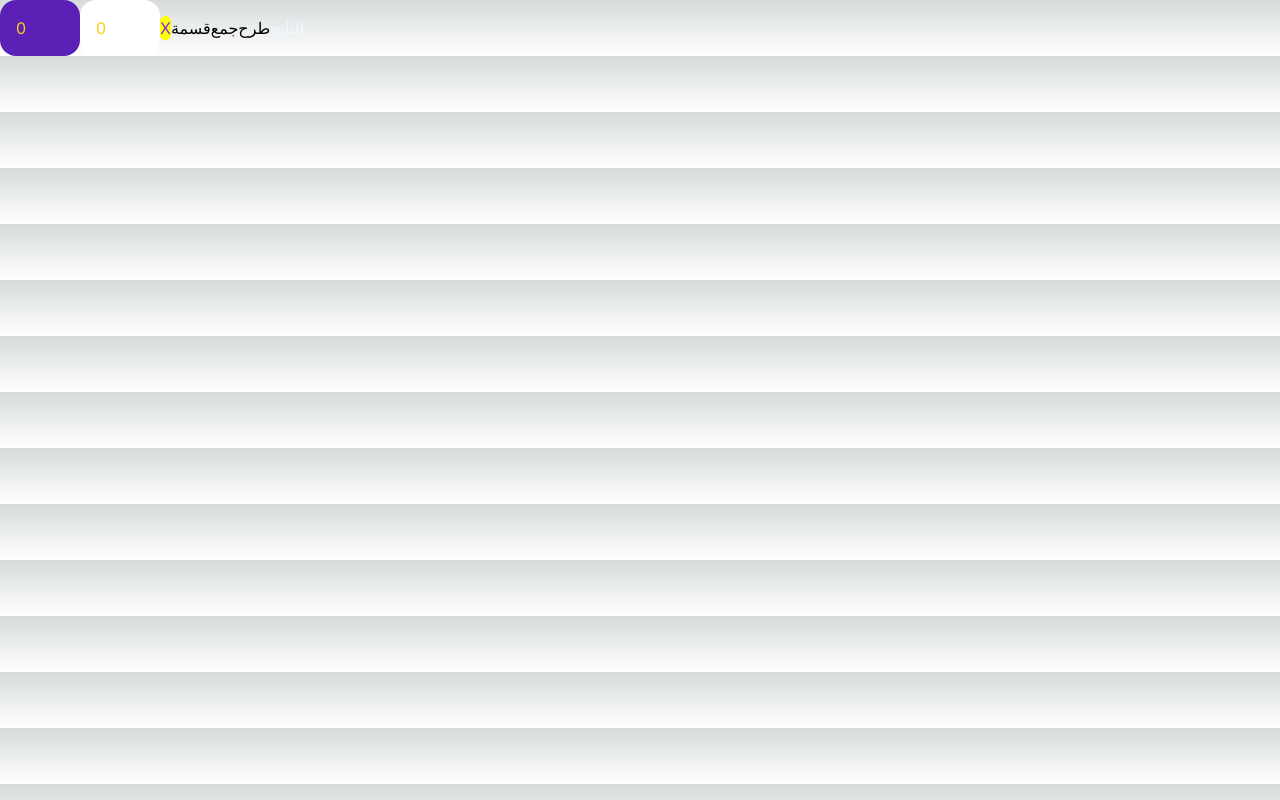
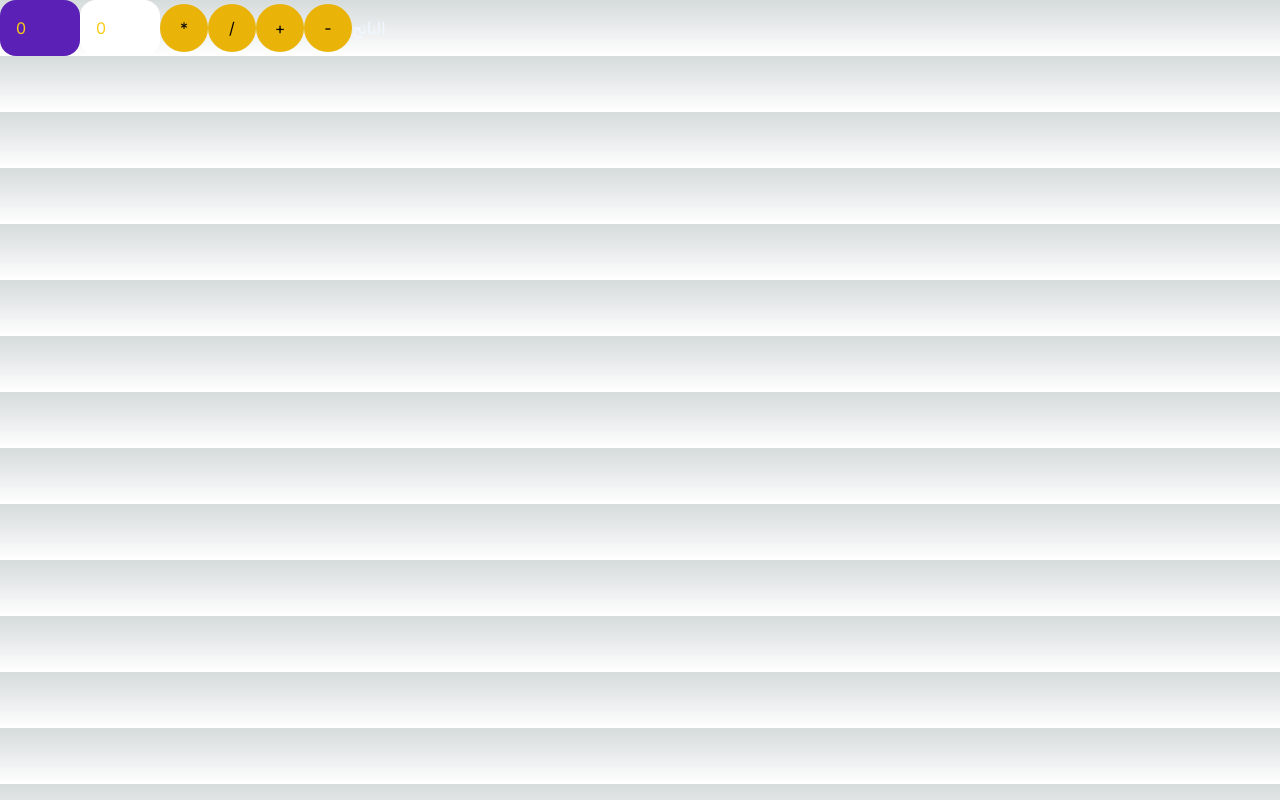
Before and after one commit to 7assanbasheer/next-app, a Next.js app: page / in a window 1280 px wide. Built offline with nearby package versions, Linux system fonts and the light colour scheme.

Commit message:
create Button component

```diff
--- /dev/null
+++ b/app/components/Button.tsx
@@ -0,0 +1,14 @@
+type Props = {
+    onClick:Function
+   children:React.ReactNode
+};
+
+export function Button(props:Props) {
+  return (
+    <button className=" bg-yellow-500 rounded-full h-12 w-12"
+    onClick={()=> props.onClick()}>
+        {props.children}
+      </button>
+
+  );
+}
--- a/app/page.tsx
+++ b/app/page.tsx
@@ -1,11 +1,13 @@
 "use client";
 import { useState } from "react";
-import {NumberInput} from "./components/number"
+import { NumberInput } from "./components/number";
+import { Button } from "./components/Button";
+
 export default function Home() {
   const [number1, setNumber1] = useState(0);
   const [number2, setNumber2] = useState(0);
   const [result, setResult] = useState<number | null>(null);
-  const add = ( ) => setResult(number1 + number2);
+  const add = () => setResult(number1 + number2);
   const min = () => setResult(number1 - number2);
   const mult = () => setResult(number1 * number2);
   const div = () => setResult(number1 / number2);
@@ -15,21 +17,19 @@ export default function Home() {
         placeholder="الرقم الاول"
         setValue={setNumber1}
         value={number1}
-
       />
-      <NumberInput className="bg-white"
+      <NumberInput
+        className="bg-white"
         placeholder="الرقم الثاني"
         setValue={setNumber2}
         value={number2}
-
       />
 
-      <button className="btn" onClick={ mult}>
-        X
-      </button>
-      <button onClick={ div}> قسمة</button>
-      <button onClick={ add }> جمع</button>
-      <button onClick={ min}> طرح</button>
+
+      <Button onClick={mult}>*</Button>
+      <Button onClick={div}>/</Button>
+      <Button onClick={add}>+</Button>
+      <Button onClick={min}>-</Button>
       <span className="gar">{result}الناتج</span>
     </main>
   );
```
Lines whose indentation alone changed are shown as unchanged.
